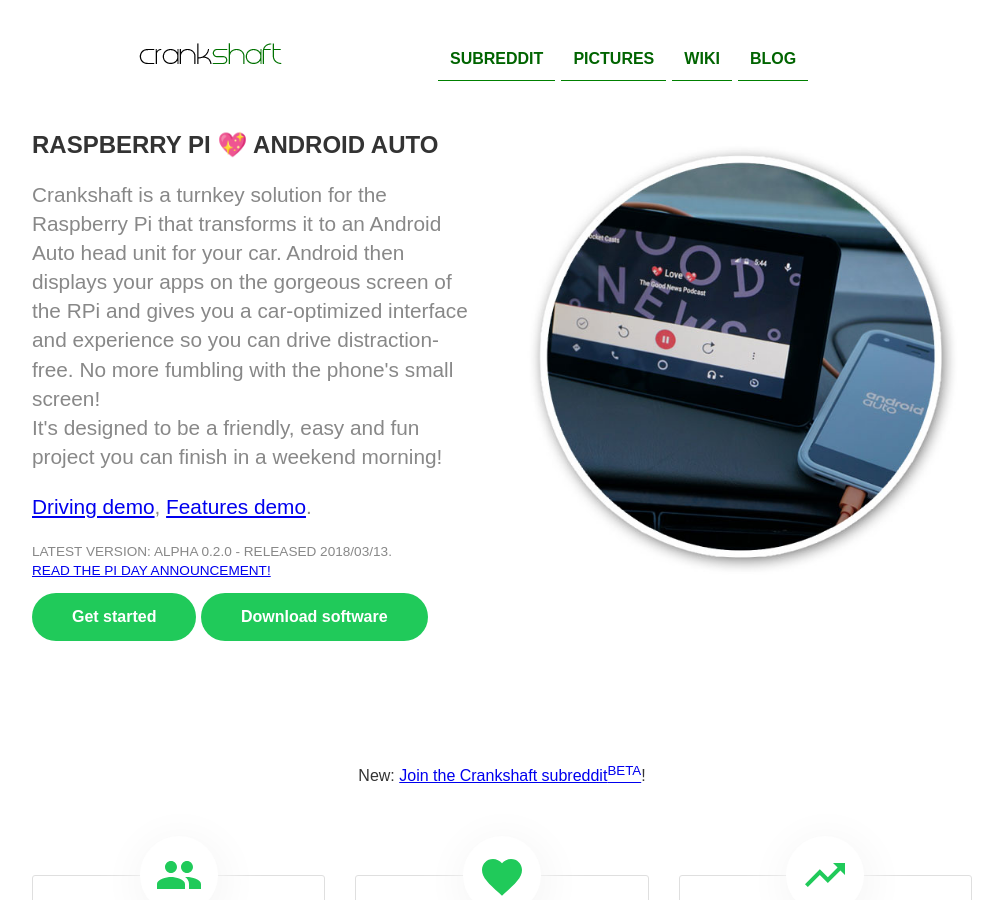
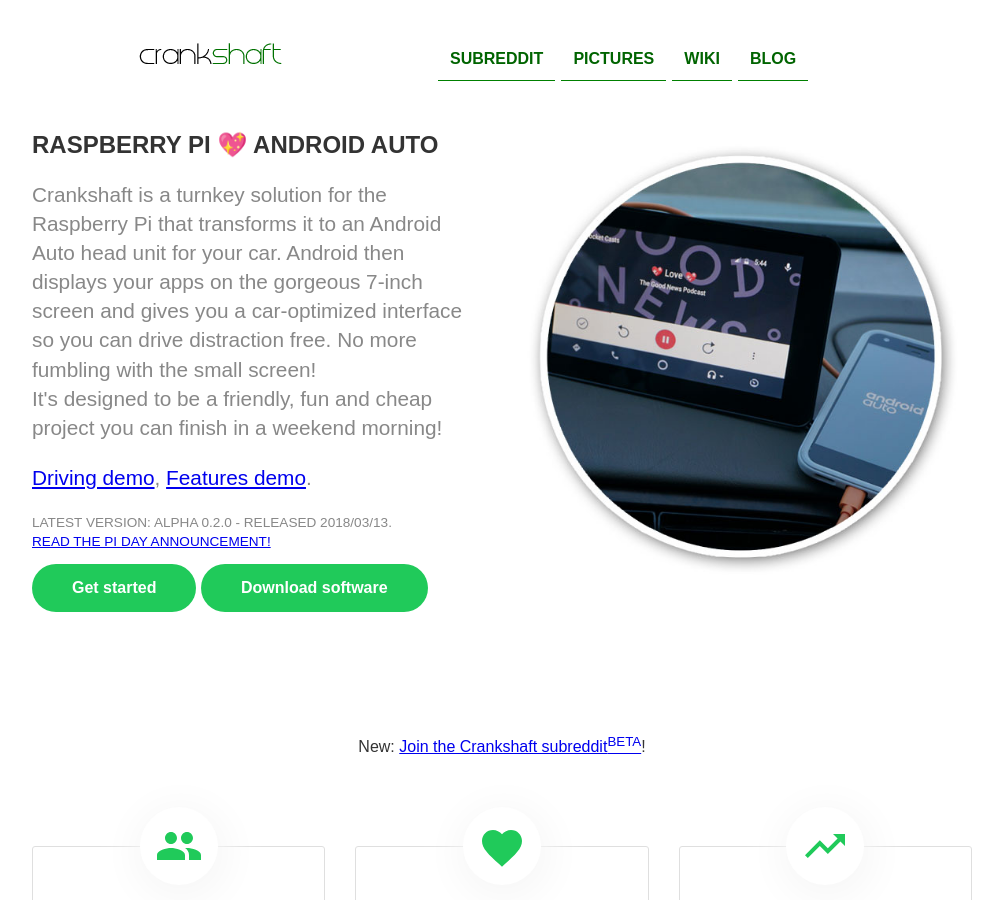
Before and after one commit to opencardev/getcrankshaft.github.io, a Jekyll site: the page built from index.html, in a window 1280 px wide and 900 px high. Shown: the whole window, without its empty margins (138-1141 px from the left). Built offline with Jekyll 4.4.1, drawn with Linux system fonts in a browser that asks for light colours.

Commit message:
[site] update index

```diff
--- a/index.html
+++ b/index.html
@@ -7,8 +7,8 @@
 		<div class="column">
 			<div>
 				<div class="maintitle">raspberry pi 💖 android auto</div>
-				<p>Crankshaft is a turnkey solution for the Raspberry Pi that transforms it to an Android Auto head unit for your car. Android then displays your apps on the gorgeous screen of the RPi and gives you a car-optimized interface and experience so you can drive distraction-free. No more fumbling with the phone's small screen!<br />
-					It's designed to be a friendly, easy and fun project you can finish in a weekend morning!</p>
+				<p>Crankshaft is a turnkey solution for the Raspberry Pi that transforms it to an Android Auto head unit for your car. Android then displays your apps on the gorgeous 7-inch screen and gives you a car-optimized interface so you can drive distraction free. No more fumbling with the small screen!<br />
+					It's designed to be a friendly, fun and cheap project you can finish in a weekend morning!</p>
 				<p><a href="https://youtu.be/oq1TR78kpL4" target="_blank">Driving demo</a>, <a href="https://youtu.be/tFEpfuDBDjM" target="_blank">Features demo</a>.</p>
 				<p class="subtitle">Latest version: Alpha 0.2.0 - Released 2018/03/13.<br /><a href="https://www.reddit.com/r/crankshaft/comments/842r3g/breakthrough_release_crankshaft_alpha_020_and/" target="_blank">Read the Pi day announcement!</a></p>
 				<div class="button">
```
